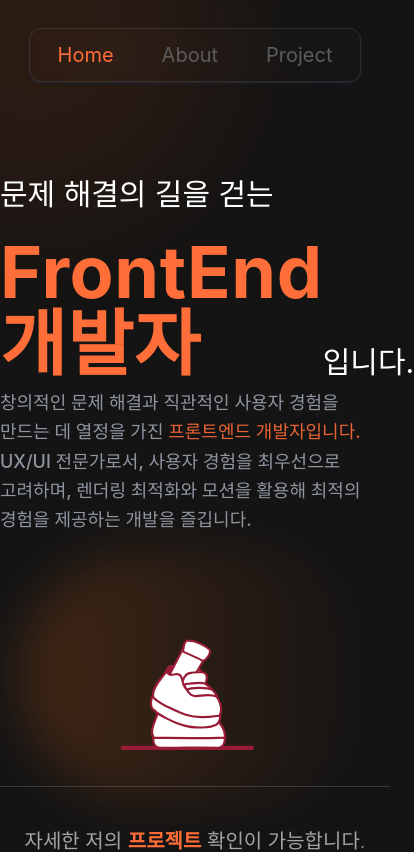
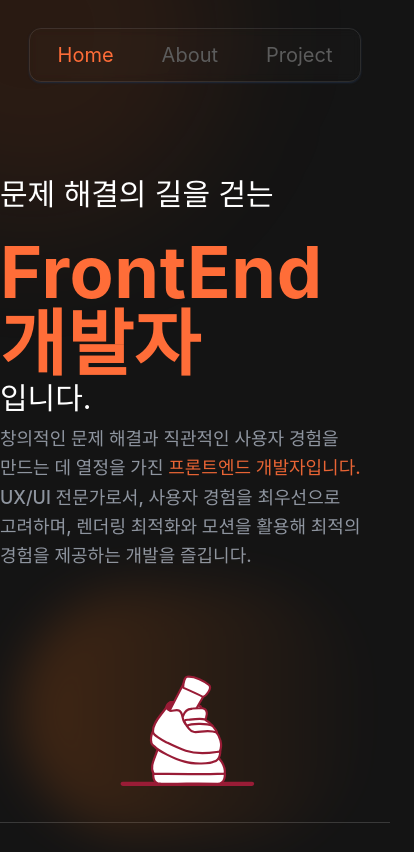
Before and after one commit to dnwnsrb11/WJG-my-portfolio, a Next.js app: page / in a window 390 px wide. Shown: the top 852 px of the page, 414 px wide, since content can reach past the window. Built offline with nearby package versions, Linux system fonts and the light colour scheme.

Commit message:
design:디자인 - 반응형 작업

```diff
--- a/src/app/page.tsx
+++ b/src/app/page.tsx
@@ -18,7 +18,7 @@ export default function Home() {
         <article className="flex flex-col pt-20 w-full mx-4">
           <div className="custom:text-5xl text-3xl flex flex-col gap-2">
             <h1 className="font-thin">문제 해결의 길을 걷는</h1>
-            <div className="break-keep flex items-end">
+            <div className="break-keep flex items-start custom:flex-row flex-col custom:items-end">
               <TextGenerateEffect words="FrontEnd 개발자 " className="text-white text-5xl" /> <p>입니다.</p>
             </div>
           </div>
```
